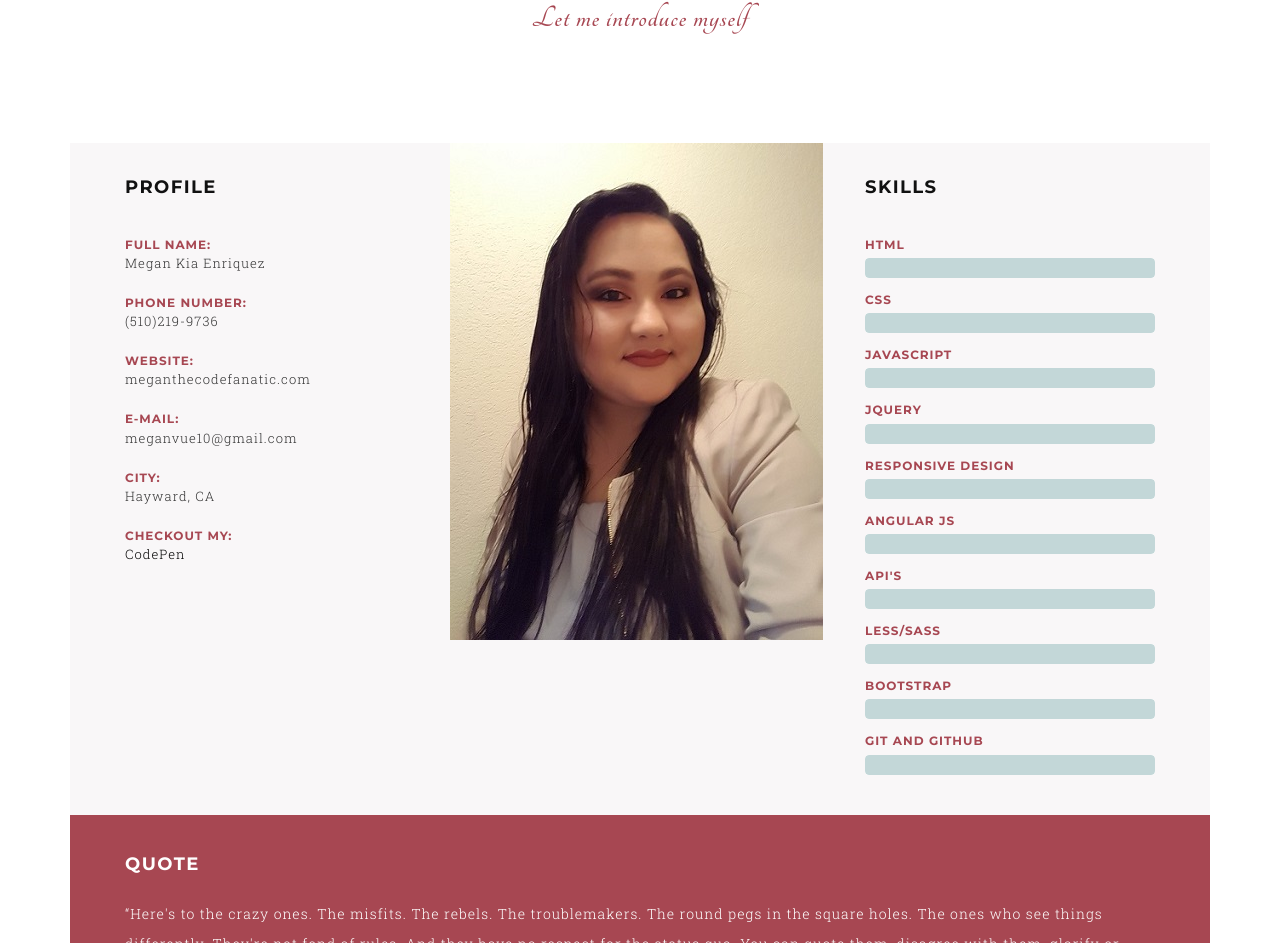
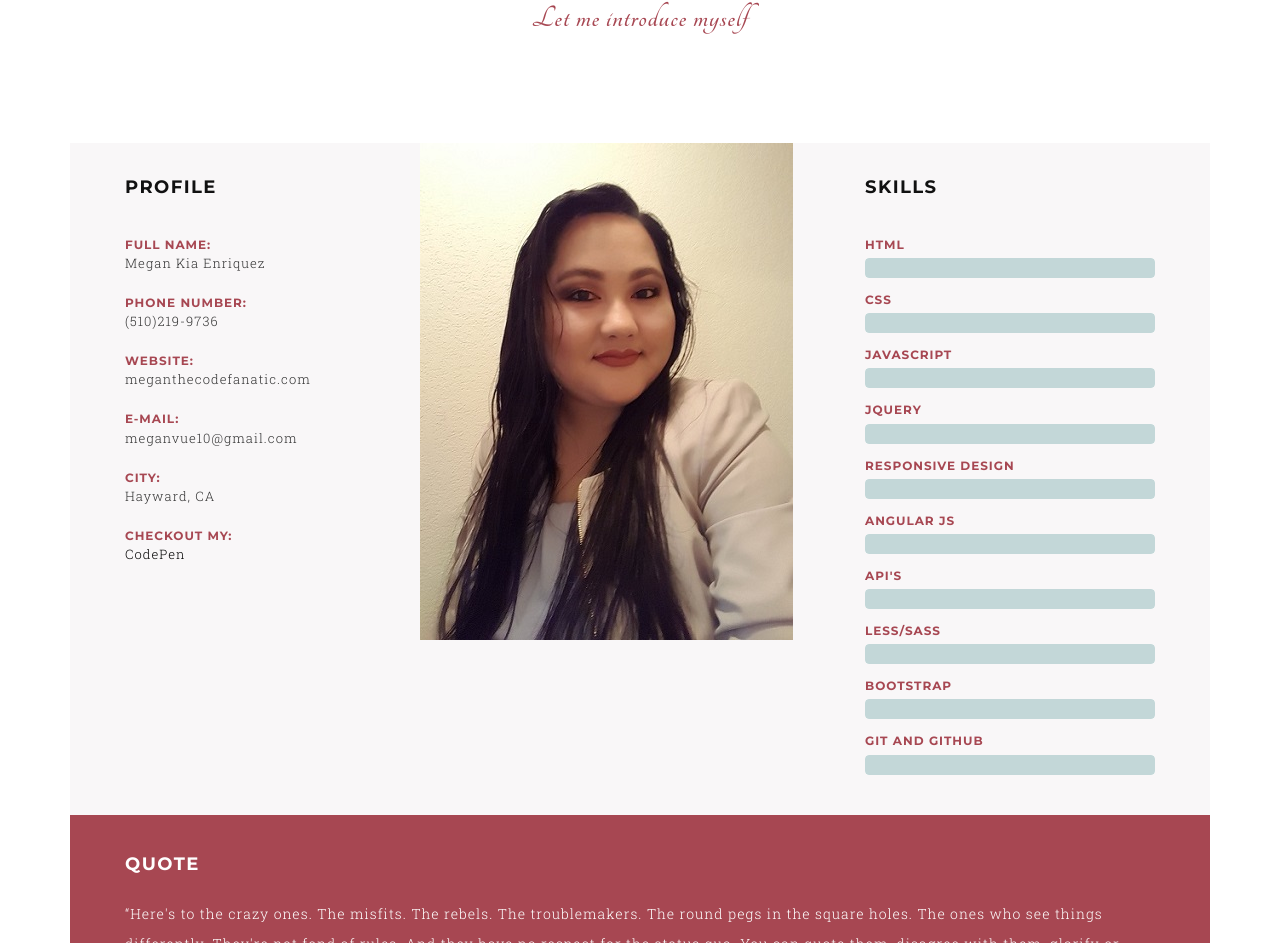
Before and after one commit to megenri92/portfolio, a plain HTML site: page dora/index.html in a window 1280 px wide. Shown: the part 4783-5726 px from the top of the page. Drawn offline with Linux system fonts and the light colour scheme.

Commit message:
Update style.css

```diff
--- a/dora/assets/css/style.css
+++ b/dora/assets/css/style.css
@@ -257,7 +257,7 @@ a:focus {
 
 .about img{
 	text-align: center;
-	margin-left: -20px !important;
+	margin-left: -50px !important;
 }
 
 .quote{
```
